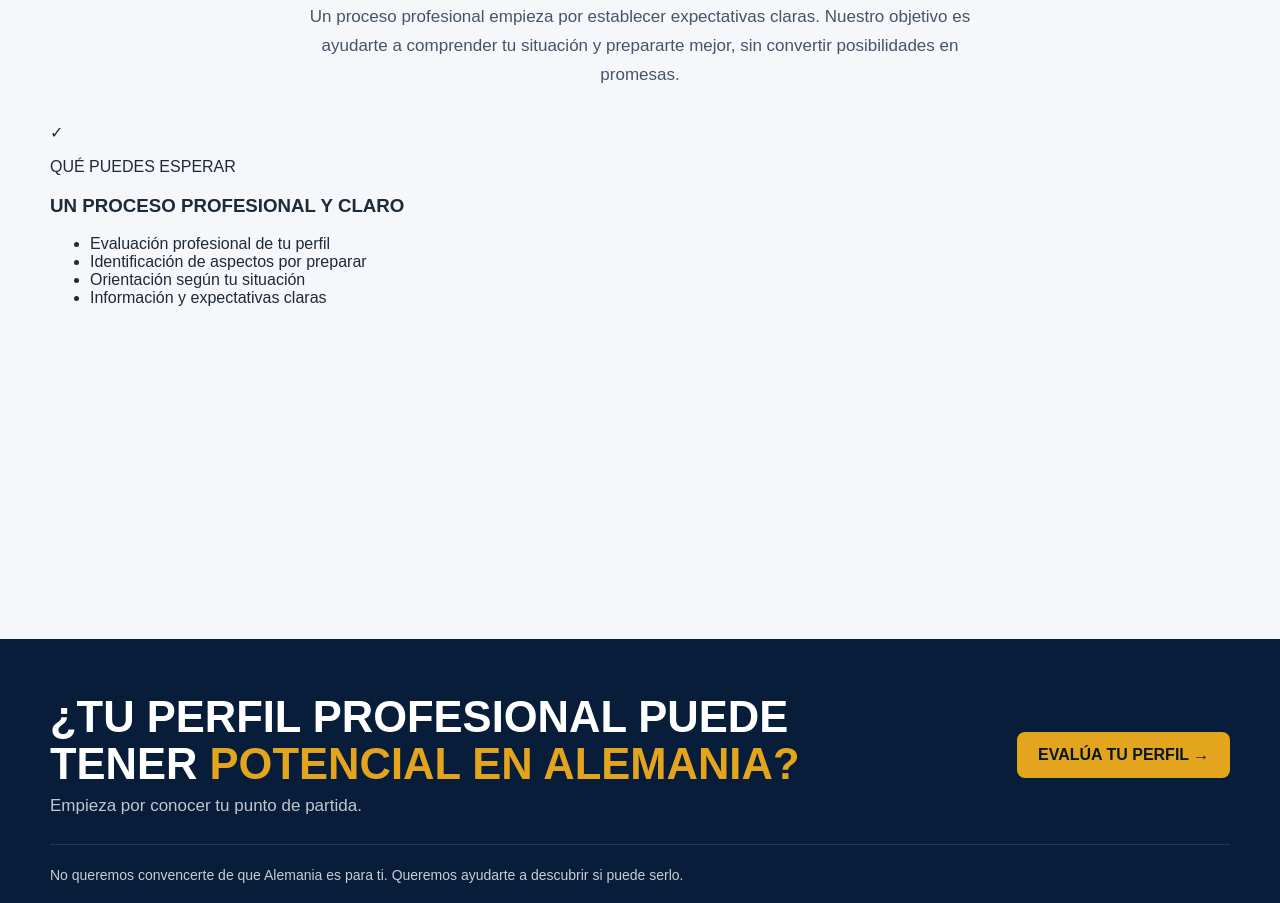
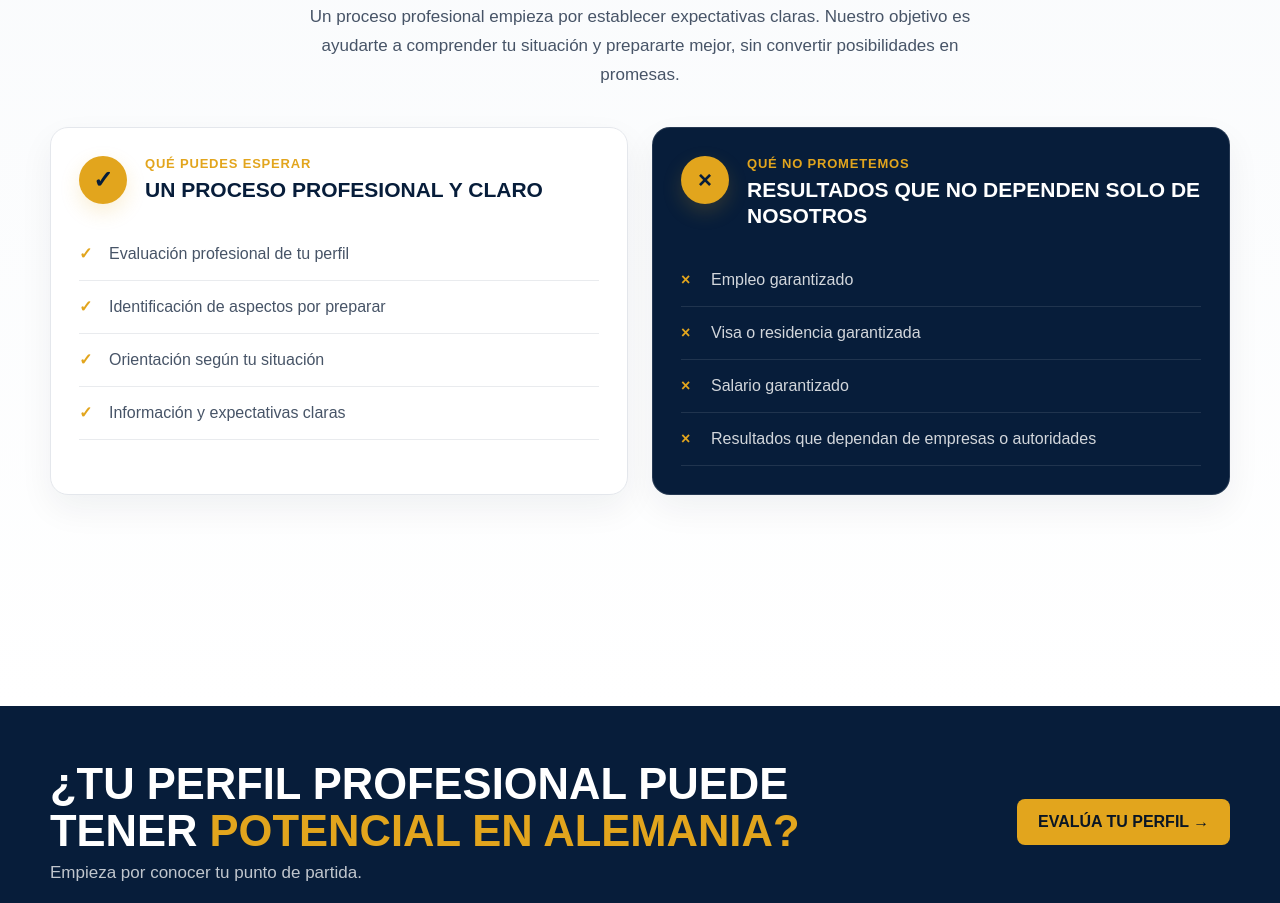
Before and after one commit to fiveseasonsrealty-ux/TALENTOBRUCKE-CRM, a Next.js app: page / in a window 1280 px wide. Shown: the part 6620-7523 px from the top of the page. Built offline with nearby package versions, Linux system fonts and the light colour scheme.

Commit message:
Diseñar sección Transparencia

```diff
--- a/app/globals.css
+++ b/app/globals.css
@@ -1059,6 +1059,171 @@ flex-direction: column;
 .audience-closing strong {
   color: var(--gold);
 }
+
+/* =========================
+   TRANSPARENCY - NEW
+========================= */
+
+.transparency-section {
+  background:
+    linear-gradient(
+      180deg,
+      #f8fafc 0%,
+      #ffffff 100%
+    );
+  position: relative;
+  overflow: hidden;
+}
+
+.transparency-intro {
+  max-width: 840px;
+  margin-left: auto;
+  margin-right: auto;
+}
+
+.transparency-cards {
+  display: grid;
+  grid-template-columns: repeat(2, 1fr);
+  gap: 24px;
+  margin-top: 38px;
+}
+
+.transparency-card {
+  min-height: 320px;
+  padding: 28px;
+  border-radius: 18px;
+  border: 1px solid var(--border);
+  box-shadow: 0 14px 34px rgba(7, 29, 58, 0.06);
+  transition:
+    transform 0.28s ease,
+    box-shadow 0.28s ease,
+    border-color 0.28s ease;
+}
+
+.transparency-card:hover {
+  transform: translateY(-8px);
+  box-shadow: 0 24px 48px rgba(7, 29, 58, 0.12);
+}
+
+.transparency-positive {
+  background: white;
+  color: var(--navy);
+}
+
+.transparency-positive:hover {
+  border-color: var(--gold);
+}
+
+.transparency-negative {
+  background: var(--navy);
+  color: white;
+  border-color: rgba(255, 255, 255, 0.12);
+}
+
+.transparency-negative:hover {
+  border-color: var(--gold);
+}
+
+.transparency-card-header {
+  display: flex;
+  align-items: flex-start;
+  gap: 18px;
+  margin-bottom: 24px;
+}
+
+.transparency-symbol {
+  width: 48px;
+  height: 48px;
+  flex-shrink: 0;
+  display: grid;
+  place-items: center;
+  border-radius: 50%;
+  background: var(--gold);
+  color: var(--navy);
+  font-size: 24px;
+  font-weight: 900;
+  box-shadow: 0 8px 20px rgba(226, 165, 29, 0.18);
+}
+
+.transparency-label {
+  margin: 0 0 6px;
+  color: var(--gold);
+  font-size: 13px;
+  font-weight: 900;
+  letter-spacing: 0.8px;
+}
+
+.transparency-card h3 {
+  margin: 0;
+  font-size: 21px;
+  line-height: 1.25;
+}
+
+.transparency-positive h3 {
+  color: var(--navy);
+}
+
+.transparency-negative h3 {
+  color: white;
+}
+
+.transparency-list {
+  list-style: none;
+  padding: 0;
+  margin: 0;
+}
+
+.transparency-list li {
+  position: relative;
+  padding: 14px 0 14px 30px;
+  border-bottom: 1px solid rgba(102, 112, 133, 0.14);
+  line-height: 1.5;
+}
+
+.transparency-positive .transparency-list li {
+  color: #475467;
+}
+
+.transparency-negative .transparency-list li {
+  color: rgba(255, 255, 255, 0.82);
+  border-bottom-color: rgba(255, 255, 255, 0.1);
+}
+
+.transparency-list li::before {
+  position: absolute;
+  left: 0;
+  top: 14px;
+  font-weight: 900;
+  color: var(--gold);
+}
+
+.transparency-positive .transparency-list li::before {
+  content: "✓";
+}
+
+.transparency-negative .transparency-list li::before {
+  content: "×";
+}
+
+.transparency-closing {
+  max-width: 900px;
+  margin: 34px auto 0;
+  padding: 22px 26px;
+  border-left: 4px solid var(--gold);
+  border-radius: 12px;
+  background: #f8fafc;
+  color: #475467;
+  text-align: center;
+}
+
+.transparency-closing p {
+  margin: 0;
+  line-height: 1.6;
+}
+
+.transparency-closing strong {
+  color: var(--navy);
+}
 /* =========================
    TRANSPARENCY
 ========================= */
@@ -1992,4 +2157,16 @@ th {
   padding: 20px;
   text-align: left;
 }
-}
+  .transparency-cards {
+  grid-template-columns: 1fr;
+}
+
+.transparency-card {
+  min-height: auto;
+}
+
+.transparency-closing {
+  text-align: left;
+  padding: 20px;
+}
+}
```
